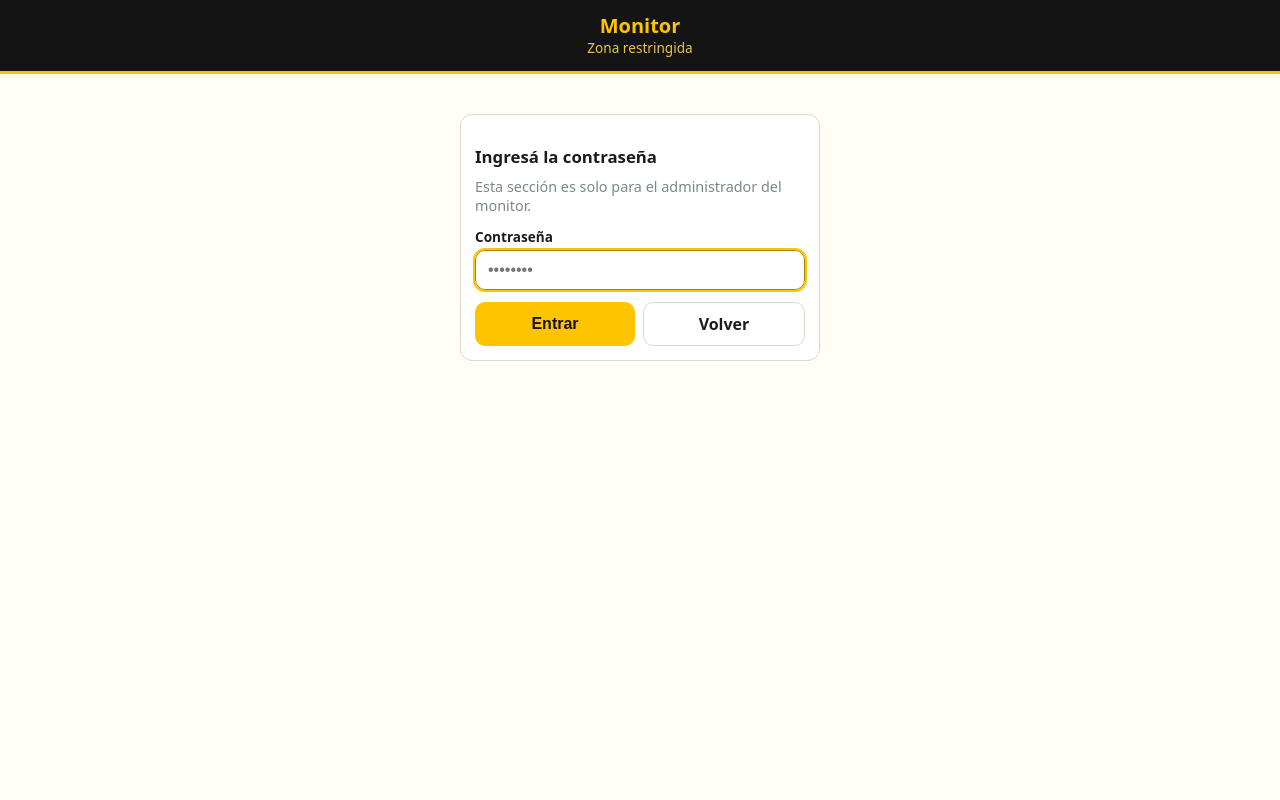
After one commit to gabrielmorelloregalini/comandasProyect, a Flask app: page /monitor/login in a window 1280 px wide. The commit adds this page. Run offline with Flask 3, Linux system fonts and the light colour scheme; parts of the project's set-up code (start-up, migrations or seed data) failed here and were passed over.

Commit message:
Monitor con login por contraseña (estilo caja) y sin rastro de soyelmonitor en el front

```diff
--- a/app.py
+++ b/app.py
@@ -27,6 +27,7 @@ MONITOR_PASSWORD = os.environ.get("MONITOR_PASSWORD", "soyelmonitor")
 # =======================================
 
 _CAJA_TOKEN = os.environ.get("CAJA_TOKEN") or secrets.token_urlsafe(32)
+_MONITOR_TOKEN = os.environ.get("MONITOR_TOKEN") or secrets.token_urlsafe(32)
 
 SCHEMA = """
 CREATE TABLE IF NOT EXISTS producto (
@@ -779,12 +780,15 @@ def api_cancelar_pedido(pid):
 
 # ============ MONITOR (Vercel + WhatsApp) ============
 def _check_monitor_auth():
-    if request.args.get("key") == MONITOR_PASSWORD:
+    if request.cookies.get("monitor_token") == _MONITOR_TOKEN:
         return True
     if request.headers.get("X-Monitor-Key") == MONITOR_PASSWORD:
         return True
     # Vercel Cron envía este header automáticamente
     if request.headers.get("x-vercel-cron") == "1" or request.headers.get("X-Vercel-Cron") == "1":
+        return True
+    # compatibilidad con ?key=... (no se muestra en el front)
+    if request.args.get("key") == MONITOR_PASSWORD:
         return True
     return False
 
@@ -919,9 +923,24 @@ def _check_and_alert(force=False):
 
 @app.get("/monitor")
 def pagina_monitor():
-    if not _check_monitor_auth():
-        abort(401, "No autorizado - usa ?key=soyelmonitor")
+    if request.cookies.get("monitor_token") != _MONITOR_TOKEN:
+        return redirect(url_for("monitor_login"))
     return render_template("monitor.html")
+
+
+@app.get("/monitor/login")
+def monitor_login():
+    return render_template("monitor_login.html", error=None)
+
+
+@app.post("/monitor/login")
+def monitor_login_post():
+    clave = (request.form.get("clave") or "").strip()
+    if not secrets.compare_digest(clave, MONITOR_PASSWORD):
+        return render_template("monitor_login.html", error="Contraseña incorrecta."), 401
+    resp = make_response(redirect(url_for("pagina_monitor")))
+    resp.set_cookie("monitor_token", _MONITOR_TOKEN, httponly=True, samesite="Lax", max_age=60 * 60 * 12)
+    return resp
 
 
 @app.get("/api/monitor")
--- /dev/null
+++ b/templates/monitor_login.html
@@ -0,0 +1,37 @@
+<!DOCTYPE html>
+<html lang="es">
+<head>
+<meta charset="UTF-8">
+<meta name="viewport" content="width=device-width, initial-scale=1.0">
+<title>Monitor - Acceso</title>
+<link rel="stylesheet" href="/static/style.css?v=6">
+</head>
+<body>
+<header class="barra">
+  <h1>Monitor</h1>
+  <div class="sub">Zona restringida</div>
+</header>
+
+<main class="container">
+  <div class="tarjeta" style="max-width:360px;margin:24px auto;">
+    <h2 class="seccion-titulo">Ingresá la contraseña</h2>
+    <p style="color:#7a8a82;font-size:0.9rem;margin-bottom:12px;">
+      Esta sección es solo para el administrador del monitor.
+    </p>
+    {% if error %}
+      <div class="aviso">{{ error }}</div>
+    {% endif %}
+    <form method="post" action="/monitor/login" autocomplete="off">
+      <div class="campo">
+        <label for="clave">Contraseña</label>
+        <input type="password" id="clave" name="clave" placeholder="••••••••" required autofocus>
+      </div>
+      <div class="fila-accion">
+        <button type="submit" class="btn btn-primario">Entrar</button>
+        <a href="/" class="btn btn-borde" style="text-align:center;text-decoration:none;">Volver</a>
+      </div>
+    </form>
+  </div>
+</main>
+</body>
+</html>
```
Also changed, not shown: templates/monitor.html (+5 -13 lines).
